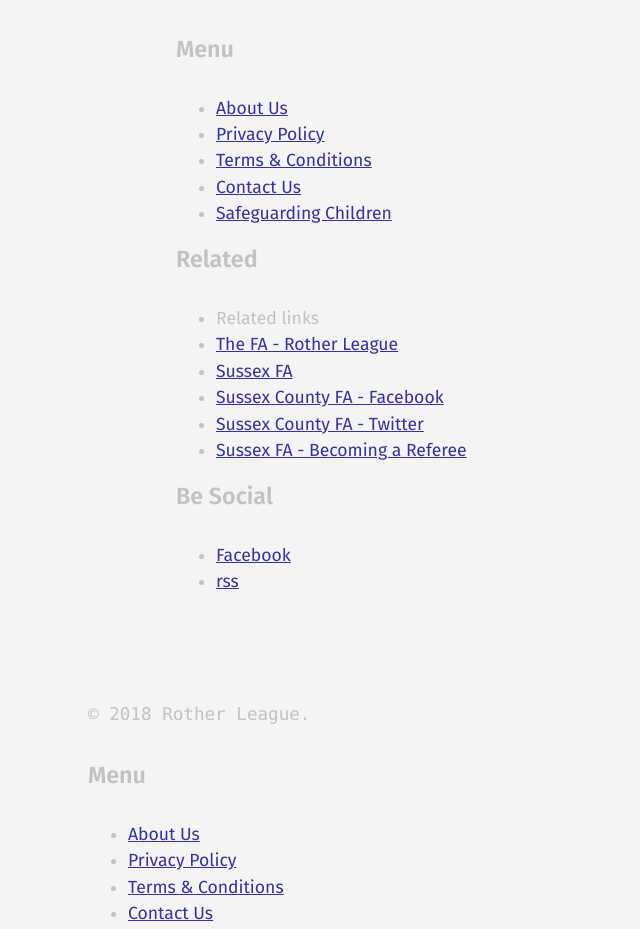
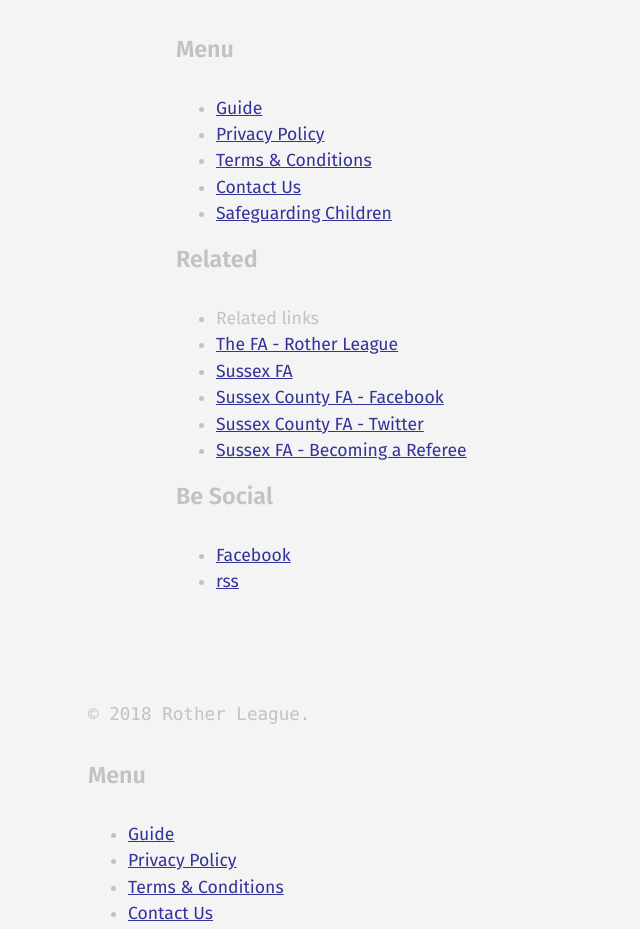
Before and after one commit to rotherleague/Rother, a Jekyll site: the page built from cv.md, in a window 1280 px wide and 1400 px high, scrolled down 3889 px. Shown: the part 162-1091 px from the top of the window, without its empty margins (0-640 px from the left). Built offline with Jekyll 4.4.1, drawn with Linux system fonts in a browser that asks for light colours; comment, search, counter and statistics services are not loaded; a style sheet for code colours, icons or effects is not loaded.

Commit message:
Update footer.html

```diff
--- a/_includes/footer.html
+++ b/_includes/footer.html
@@ -13,7 +13,7 @@
     <h4>Menu</h4>
     <div id="footer-nav">
       <ul class="pull-left list-unstyled">
-        <li><a href="/example/about-us.html">About Us</a></li>
+        <li><a href="/example/guide.html">Guide</a></li>
         <li><a href="/example/privacy-policy.html">Privacy Policy</a></li>
         <li class="active"><a href="/example/terms-conditions.html">Terms & Conditions</a></li>
         <li><a href="/example/contact-us.html">Contact Us</a></li>
```
